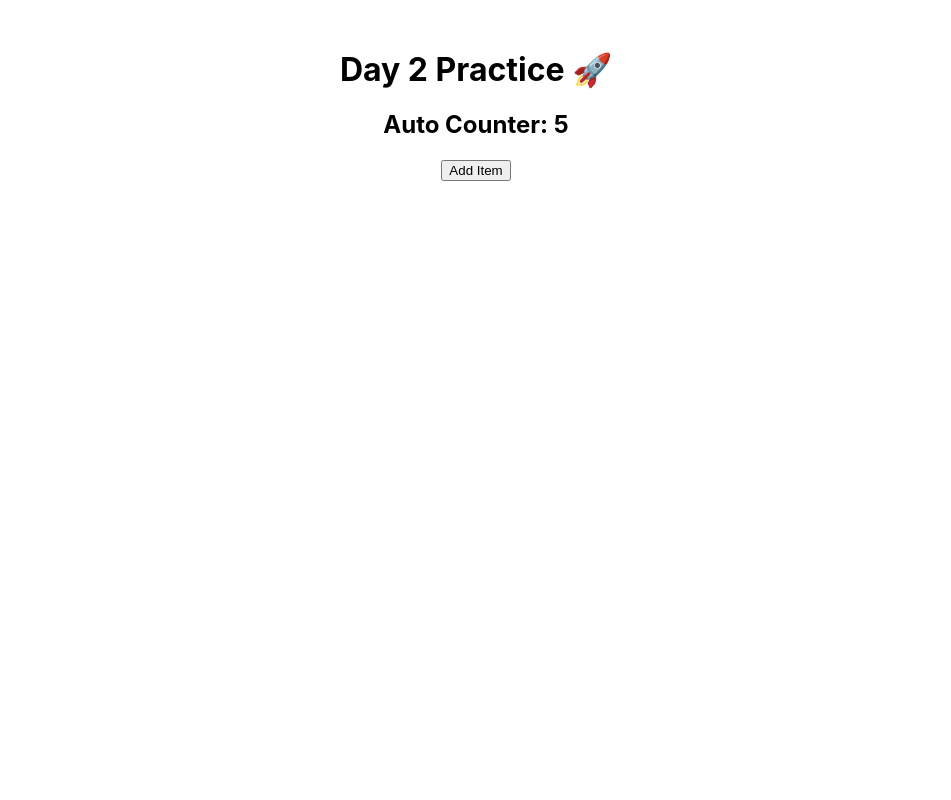
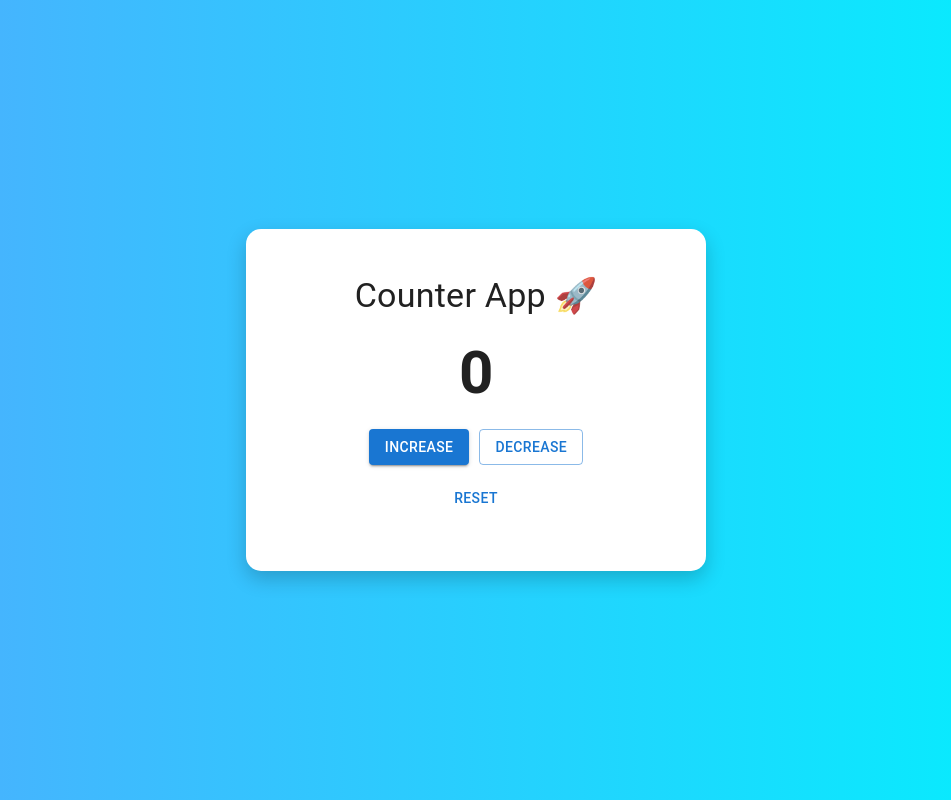
Before and after one commit to sakshamjainwillovate-star/willovate-react-training, a React (Create React App) app: page / in a window 1280 px wide. Shown: the whole page, without its empty margins (164-1115 px from the left). Built offline with nearby package versions, Linux system fonts and the light colour scheme.

Commit message:
Improved UI with better styling

```diff
--- a/package.json
+++ b/package.json
@@ -3,6 +3,9 @@
   "version": "0.1.0",
   "private": true,
   "dependencies": {
+    "@emotion/react": "^11.14.0",
+    "@emotion/styled": "^11.14.1",
+    "@mui/material": "^7.3.9",
     "@testing-library/dom": "^10.4.1",
     "@testing-library/jest-dom": "^6.9.1",
     "@testing-library/react": "^16.3.2",
--- a/src/App.js
+++ b/src/App.js
@@ -1,34 +1,66 @@
-import React, { useState, useEffect } from "react";
+import React, { useState } from "react";
+import { Button, Card, CardContent, Typography } from "@mui/material";
 
 function App() {
   const [count, setCount] = useState(0);
-  const [items, setItems] = useState([]);
-
-  useEffect(() => {
-    const interval = setInterval(() => {
-      setCount((prev) => prev + 1);
-    }, 1000);
-
-    return () => clearInterval(interval);
-  }, []);
-
-  const addItem = () => {
-    setItems([...items, `Item ${items.length + 1}`]);
-  };
 
   return (
-    <div style={{ textAlign: "center", marginTop: "50px" }}>
-      <h1>Day 2 Practice 🚀</h1>
+    <div
+      style={{
+        height: "100vh",
+        background: "linear-gradient(to right, #4facfe, #00f2fe)",
+        display: "flex",
+        justifyContent: "center",
+        alignItems: "center",
+      }}
+    >
+      <Card
+        style={{
+          width: "400px",
+          textAlign: "center",
+          padding: "30px",
+          borderRadius: "15px",
+          boxShadow: "0px 8px 20px rgba(0,0,0,0.2)",
+        }}
+      >
+        <CardContent>
+          <Typography variant="h4" gutterBottom>
+            Counter App 🚀
+          </Typography>
 
-      <h2>Auto Counter: {count}</h2>
+          <Typography
+            variant="h2"
+            style={{ margin: "20px 0", fontWeight: "bold" }}
+          >
+            {count}
+          </Typography>
 
-      <button onClick={addItem}>Add Item</button>
+          <div style={{ marginTop: "20px" }}>
+            <Button
+              variant="contained"
+              onClick={() => setCount(count + 1)}
+            >
+              Increase
+            </Button>
 
-      <ul>
-        {items.map((item, index) => (
-          <li key={index}>{item}</li>
-        ))}
-      </ul>
+            <Button
+              variant="outlined"
+              onClick={() => setCount(count - 1)}
+              style={{ marginLeft: "10px" }}
+            >
+              Decrease
+            </Button>
+          </div>
+
+          <Button
+            variant="text"
+            onClick={() => setCount(0)}
+            style={{ marginTop: "15px" }}
+          >
+            Reset
+          </Button>
+        </CardContent>
+      </Card>
     </div>
   );
 }
```
Also changed, not shown: 1 other file (tests, documents, lock files or other folders).
